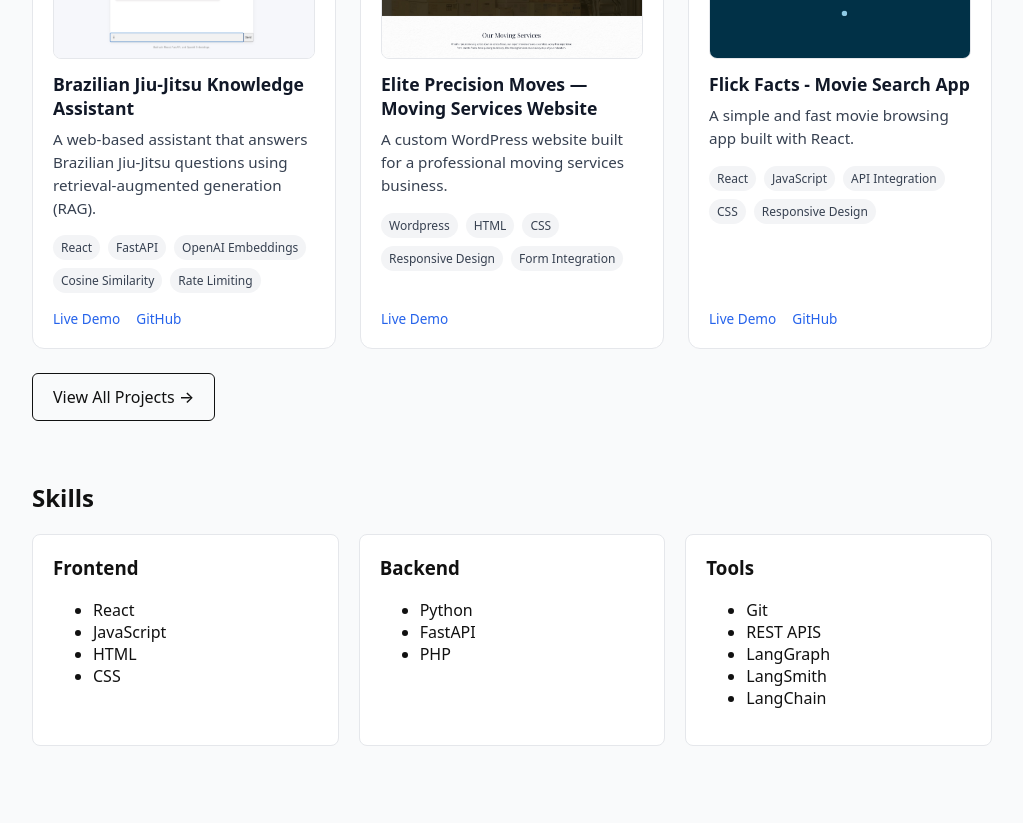
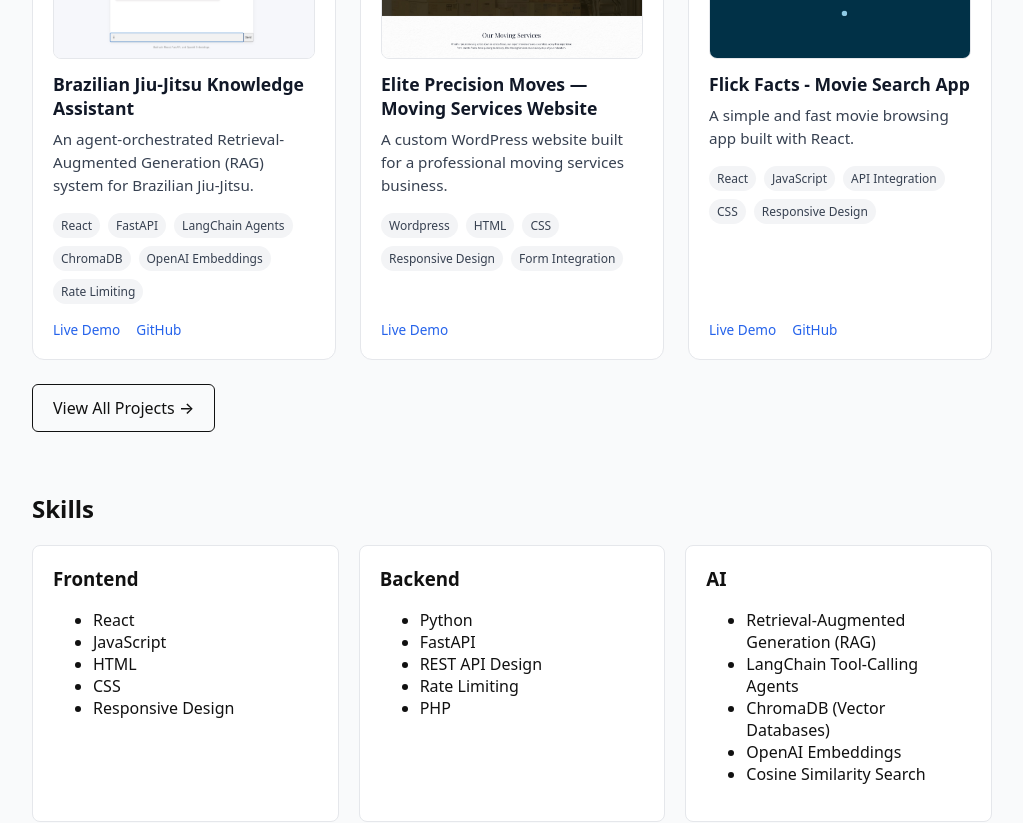
Before and after one commit to jeanMachadoNotes/portfolio-frontend, a React (Vite) app: page / in a window 1280 px wide. Shown: the part 800-1623 px from the top of the page, without its empty margins (128-1151 px from the left). Built offline with nearby package versions, Linux system fonts and the light colour scheme.

Commit message:
Update projects description

```diff
--- a/src/data/projects.js
+++ b/src/data/projects.js
@@ -5,9 +5,9 @@ import elitePrecisionImage from "../assets/projects/elite-precision-moves.jpeg";
 const projects = [
      {
         name:"Brazilian Jiu-Jitsu Knowledge Assistant",
-        description: "A web-based assistant that answers Brazilian Jiu-Jitsu questions using retrieval-augmented generation (RAG).",
-        details: "Allows users to ask technique and training questions and receive grounded repsonses based on curated BJJ knowledge source.",
-        tech: ["React","FastAPI","OpenAI Embeddings","Cosine Similarity","Rate Limiting"],
+        description: "An agent-orchestrated Retrieval-Augmented Generation (RAG) system for Brazilian Jiu-Jitsu.",
+        details: "Users can ask technique and training questions. A LangChain tool-calling agent dynamically queries a Chroma vector database and generates strictly grounded responses from curated BJJ source material.",
+        tech: ["React","FastAPI","LangChain Agents","ChromaDB","OpenAI Embeddings","Rate Limiting"],
         image: bjjImage,
         live: "https://rag-bjj-assistant.vercel.app",
         github: "https://github.com/jeanMachadoNotes/rag-bjj-assistant",
--- a/src/data/skills.js
+++ b/src/data/skills.js
@@ -1,7 +1,34 @@
 const skills = {
-    frontend: ["React", "JavaScript", "HTML", "CSS"],
-    backend: ["Python", "FastAPI", "PHP"],
-    tools: ["Git", "REST APIS", "LangGraph", "LangSmith", "LangChain"]
+  frontend: [
+    "React",
+    "JavaScript",
+    "HTML",
+    "CSS",
+    "Responsive Design"
+  ],
+
+  backend: [
+    "Python",
+    "FastAPI",
+    "REST API Design",
+    "Rate Limiting",
+    "PHP"
+  ],
+
+  ai_engineering: [
+    "Retrieval-Augmented Generation (RAG)",
+    "LangChain Tool-Calling Agents",
+    "ChromaDB (Vector Databases)",
+    "OpenAI Embeddings",
+    "Cosine Similarity Search"
+  ],
+
+  deployment_devops: [
+    "Git",
+    "Branching & Tagging",
+    "Render",
+    "Vercel"
+  ]
 }
 
 export default skills;
--- a/src/pages/Home.jsx
+++ b/src/pages/Home.jsx
@@ -42,7 +42,8 @@ function Home() {
                 <div className="skills-grid">
                     <SkillGroup title="Frontend" items={skills.frontend} />
                     <SkillGroup title="Backend" items={skills.backend} />
-                    <SkillGroup title="Tools" items={skills.tools} />
+                    <SkillGroup title="AI" items={skills.ai_engineering} />
+                    <SkillGroup title="Tools" items={skills.deployment_devops} />
                 </div>
             </section>
         </>
```
